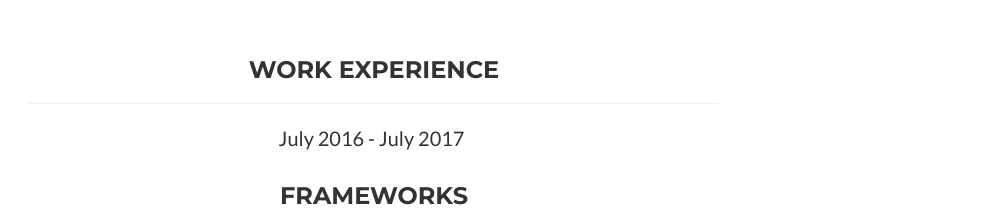
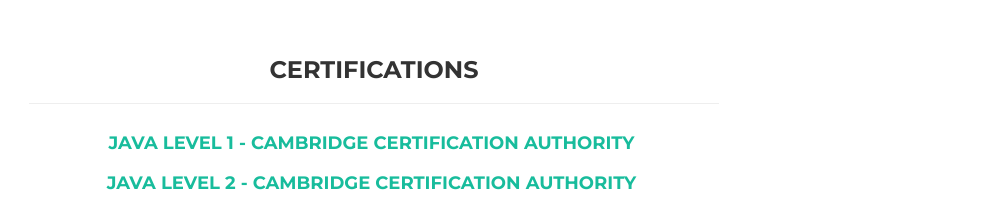
Before and after one commit to sHilgert/sHilgert.github.io, a website: page index.html in a window 1280 px wide. Both pictures are taken after a click on the link 152 px from the left and 972 px from the top of the page. Shown: the part 1062-1277 px from the top of the page, without its empty margins (266-1274 px from the left). Drawn offline with nearby package versions, Linux system fonts and the light colour scheme; files that its build step writes are made by us from their sources.

Commit message:
add java certifications

```diff
--- a/index.html
+++ b/index.html
@@ -427,6 +427,16 @@
                             <br>
 
                             <div class = "col-md-12">
+                                <h3>Certifications</h3>
+                                  <hr>
+                                  <ul class = "list-inline">
+                                      <li>
+                                          <h4><a target = "_blank" href="https://drive.google.com/file/d/0B1NS4_nTaN8FR3dkanhPalRzRFU/view">Java Level 1 - Cambridge Certification Authority</a></h4>
+                                      </li>
+                                      <li>
+                                          <h4><a target = "_blank" href="https://drive.google.com/file/d/0B1NS4_nTaN8FdG5mQlFEOHk2eXM/view">Java Level 2 - Cambridge Certification Authority</a></h4>
+                                      </li>
+                                  </ul>
                                 <h3>Work experience</h3>
                                 <hr>
                                 <ul class = "list-inline">
```
